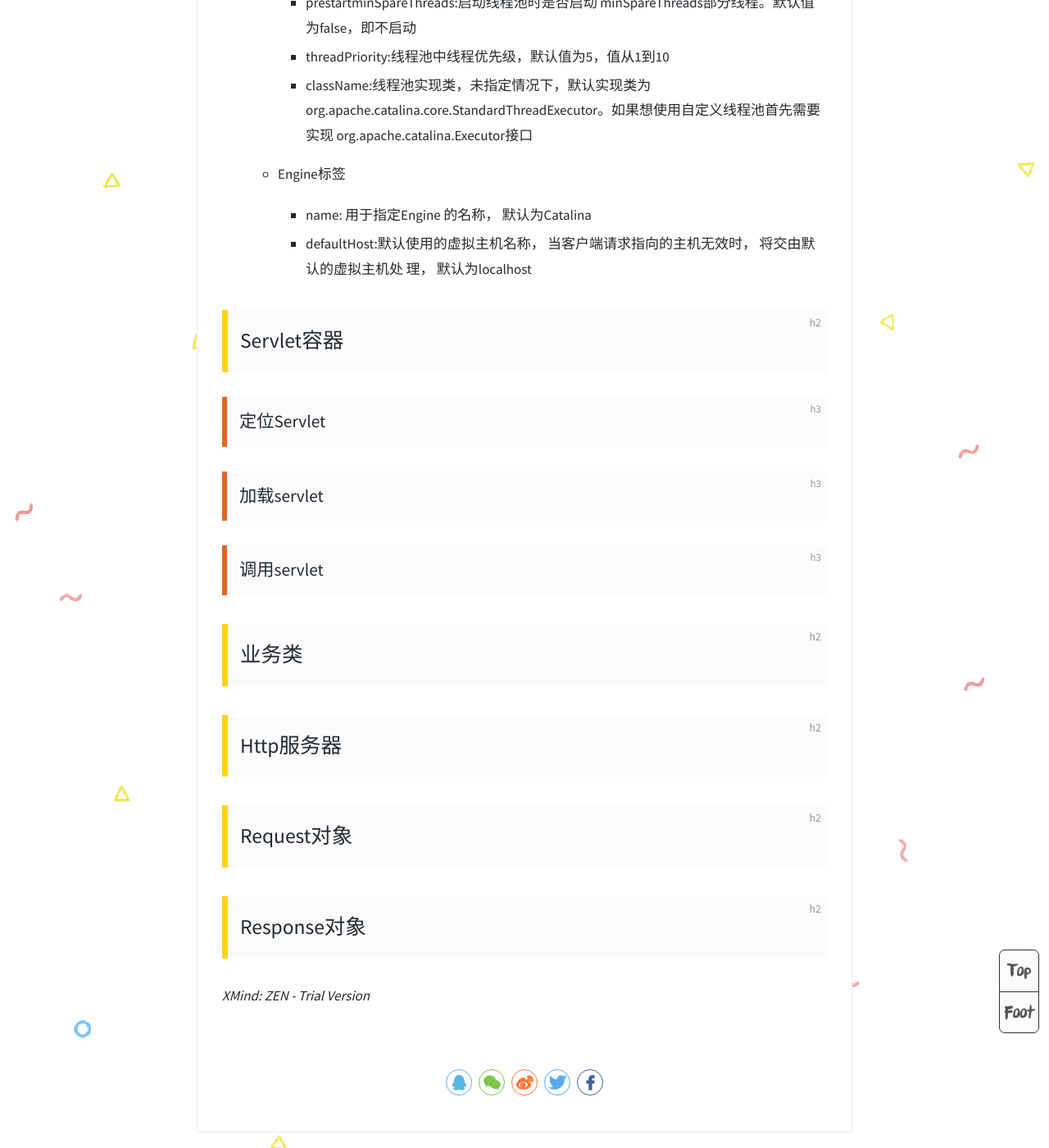
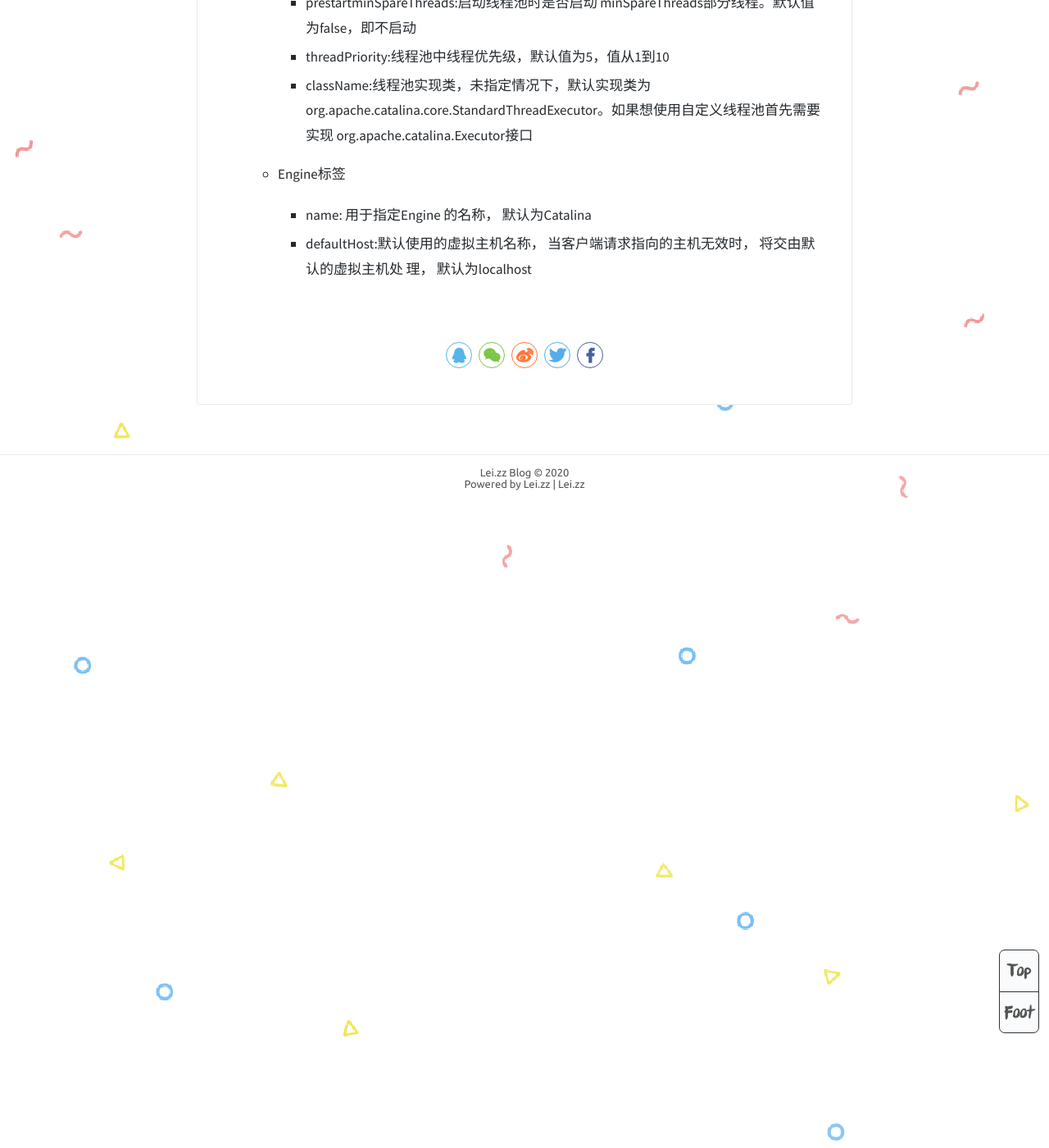
Before and after one commit to lei-zz/lei-zz.github.io, a Jekyll site: the page built from _posts/2020-07-14-Tomcat.md, in a window 1280 px wide and 1400 px high, scrolled down 5688 px. Shown: the whole window at 82% size. Built offline with Jekyll 4.4.1, drawn with Linux system fonts in a browser that asks for light colours; comment, search, counter and statistics services are not loaded.

Commit message:
tomcat fix

```diff
--- a/_posts/2020-07-14-Tomcat.md
+++ b/_posts/2020-07-14-Tomcat.md
@@ -148,21 +148,3 @@
 
 		- name: 用于指定Engine 的名称， 默认为Catalina
 		- defaultHost:默认使用的虚拟主机名称， 当客户端请求指向的主机无效时， 将交由默认的虚拟主机处 理， 默认为localhost
-
-## Servlet容器
-
-### 定位Servlet
-
-### 加载servlet
-
-### 调用servlet
-
-## 业务类
-
-## Http服务器
-
-## Request对象
-
-## Response对象
-
-*XMind: ZEN - Trial Version*
```
